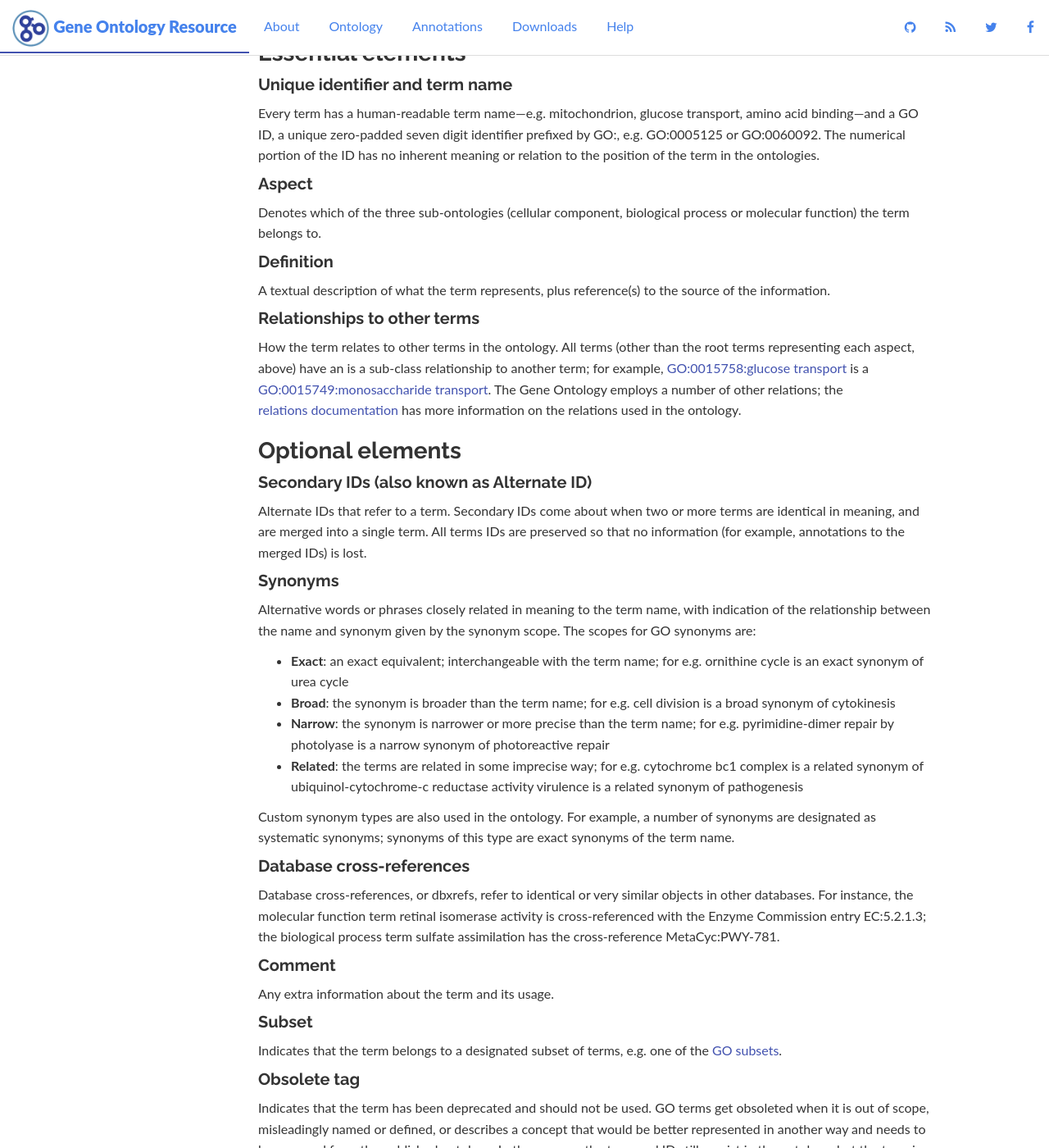
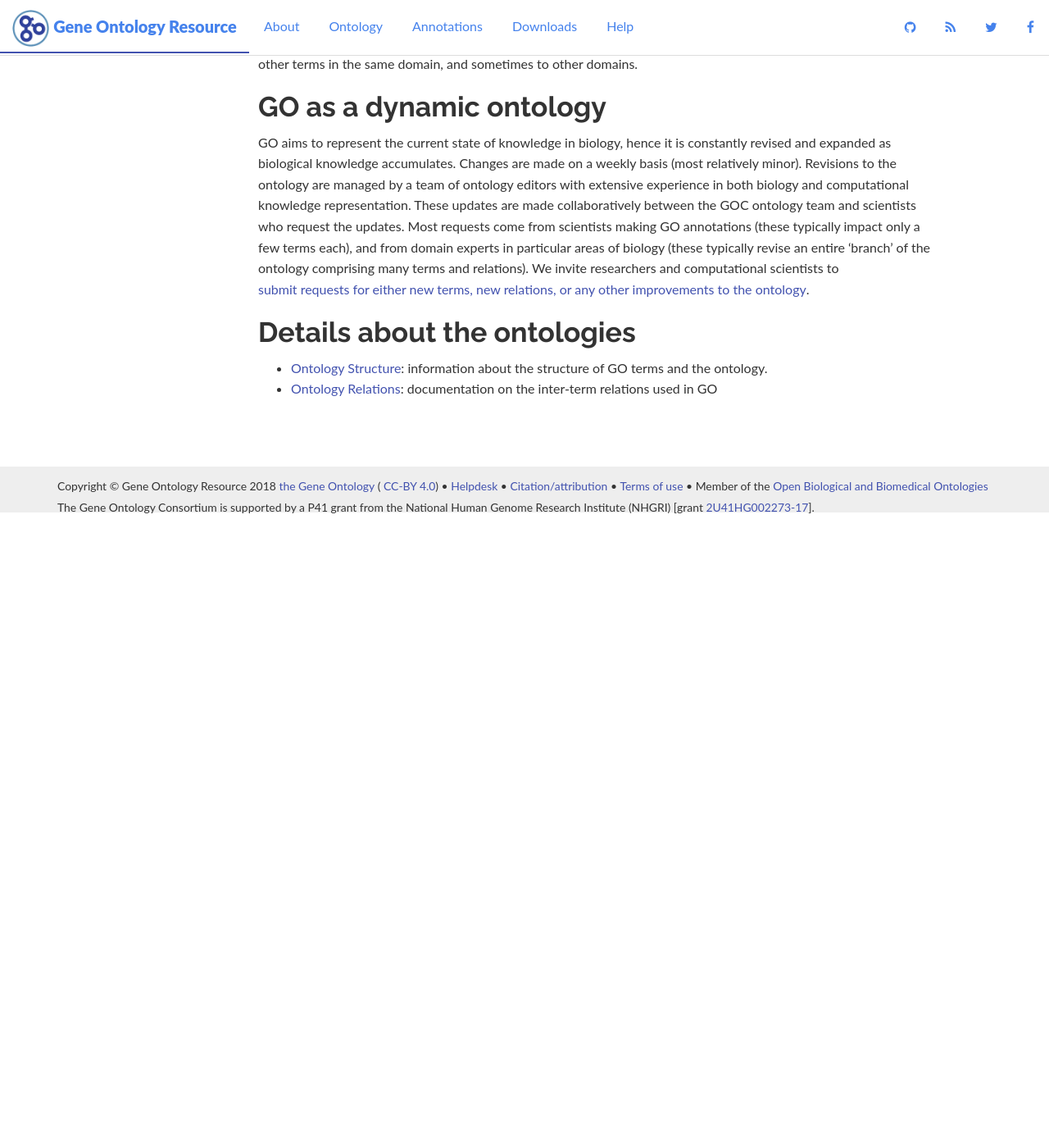
Before and after one commit to geneontology/geneontology.github.io, a Jekyll site: the page built from _docs/ontology-documentation.md, in a window 1280 px wide and 1400 px high, scrolled down 975 px. Shown: the whole window at 82% size. Built offline with Jekyll 4.4.1, drawn with Linux system fonts in a browser that asks for light colours; nearby versions of some CDN libraries; after the commit the page ends 1605 px from its top, so only the background shows below that; some of the changed text lies outside the part shown.

Commit message:
Update ontology-documentation.md

```diff
--- a/_docs/ontology-documentation.md
+++ b/_docs/ontology-documentation.md
@@ -17,58 +17,6 @@
 The GO vocabulary is designed to be species-agnostic, and includes terms applicable to prokaryotes and eukaryotes, as well as single and multicellular organisms.
 
 
-## GO Term structure
-
-### Essential elements
-
-#### Unique identifier and term name
-
-Every term has a human-readable term name—e.g. mitochondrion, glucose transport, amino acid binding—and a GO ID, a unique zero-padded seven digit identifier prefixed by GO:, e.g. GO:0005125 or GO:0060092. The numerical portion of the ID has no inherent meaning or relation to the position of the term in the ontologies.
-
-#### Aspect
-
-Denotes which of the three sub-ontologies (cellular component, biological process or molecular function) the term belongs to.
-
-#### Definition
-
-A textual description of what the term represents, plus reference(s) to the source of the information.
-
-#### Relationships to other terms
-
-How the term relates to other terms in the ontology. All terms (other than the root terms representing each aspect, above) have an is a sub-class relationship to another term; for example, [GO:0015758:glucose transport](http://amigo.geneontology.org/amigo/term/GO:0015758) is a [GO:0015749:monosaccharide transport](http://amigo.geneontology.org/amigo/term/GO:0015749). The Gene Ontology employs a number of other relations; the [relations documentation](/docs/ontology-relations/) has more information on the relations used in the ontology.
-
-### Optional elements
-
-#### Secondary IDs (also known as Alternate ID)
-
-Alternate IDs that refer to a term. Secondary IDs come about when two or more terms are identical in meaning, and are merged into a single term. All terms IDs are preserved so that no information (for example, annotations to the merged IDs) is lost.
-
-#### Synonyms
-
-Alternative words or phrases closely related in meaning to the term name, with indication of the relationship between the name and synonym given by the synonym scope. The scopes for GO synonyms are:
-+ **Exact**: an exact equivalent; interchangeable with the term name; for e.g. ornithine cycle is an exact synonym of urea cycle
-+ **Broad**: the synonym is broader than the term name; for e.g. cell division is a broad synonym of cytokinesis
-+ **Narrow**: the synonym is narrower or more precise than the term name; for e.g. pyrimidine-dimer repair by photolyase is a narrow synonym of photoreactive repair
-+ **Related**: the terms are related in some imprecise way; for e.g. cytochrome bc1 complex is a related synonym of ubiquinol-cytochrome-c reductase activity virulence is a related synonym of pathogenesis
-
-Custom synonym types are also used in the ontology. For example, a number of synonyms are designated as systematic synonyms; synonyms of this type are exact synonyms of the term name.
-
-#### Database cross-references
-
-Database cross-references, or dbxrefs, refer to identical or very similar objects in other databases. For instance, the molecular function term retinal isomerase activity is cross-referenced with the Enzyme Commission entry EC:5.2.1.3; the biological process term sulfate assimilation has the cross-reference MetaCyc:PWY-781.
-
-#### Comment
-
-Any extra information about the term and its usage.
-
-#### Subset
-
-Indicates that the term belongs to a designated subset of terms, e.g. one of the [GO subsets](/docs/go-subset-guide/).
-
-#### Obsolete tag
-
-Indicates that the term has been deprecated and should not be used. GO terms get obsoleted when it is out of scope, misleadingly named or defined, or describes a concept that would be better represented in another way and needs to be removed from the published ontology. In these cases, the term and ID still persist in the ontology, but the term is tagged as obsolete, and all relationships to other terms are removed. A comment is added to the term, detailing the reason for the obsoletion and tags are also adding possible replacement terms, if possible.
-
 ## The GO hierarchy
 The GO ontology is structured as a directed acyclic graph where each term has defined relationships to one or more other terms in the same domain, and sometimes to other domains.
 
```
